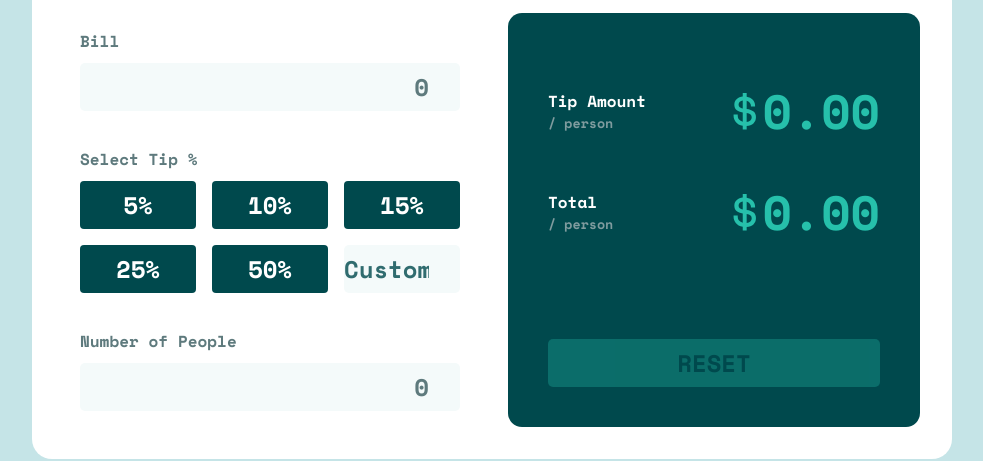
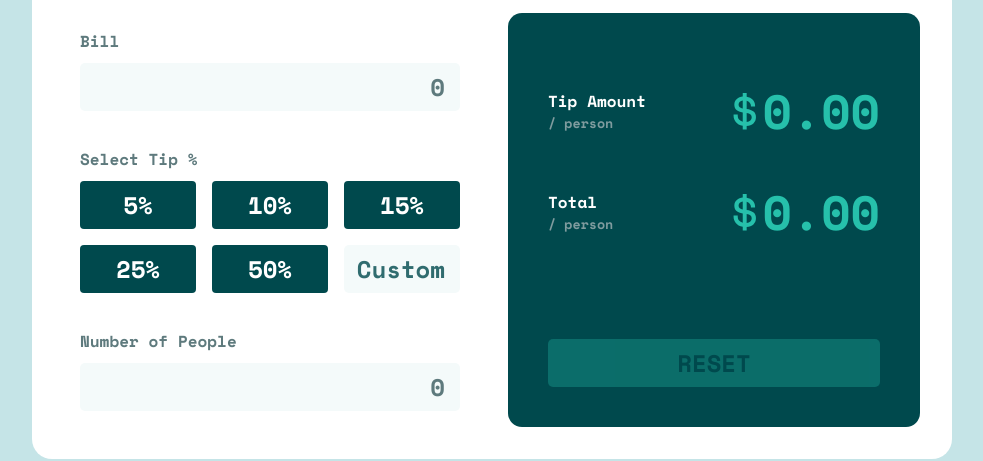
Before and after one commit to calebesg/splitter, a Svelte app: page / in a window 1280 px wide. Shown: the part 256-717 px from the top of the page, without its empty margins (148-1131 px from the left). Built offline with nearby package versions, Linux system fonts and the light colour scheme.

Commit message:
refatoring data presentation logic

```diff
--- a/src/App.svelte
+++ b/src/App.svelte
@@ -1,62 +1,69 @@
 <script>
 	import formatCurrency from "./Utils/formatCurrency";
 
-	const values = {
-		bill: "",
-		tips: "",
-		peoples: "",
-	};
-	let amount = 0;
-	let total = 0;
+	const tips = [5, 10, 15, 25, 50];
 
-	const taxes = [5, 10, 15, 25, 50];
+	let bill = "";
+	let tip = "";
+	let people = "";
+	let amount = "";
+	let total = "";
 
+	let tipSelectedIndex;
 	let resetIsVisible = false;
 
-	function cleanForm() {
-		values.bill = "";
-		values.tips = "";
-		values.peoples = "";
+	const validateFields = () => {
+		if (people === "" || bill === "" || tip === "") {
+			throw new Error("empty");
+		}
 
-		total = 0;
-		amount = 0;
+		if (people === "0") {
+			throw new Error("nullable");
+		}
+	};
 
-		resetIsVisible = false;
-	}
-
-	function changeValue(field, value) {
-		values[field] = Number(value);
-		calculateTip();
-	}
-
-	function calculateTip() {
+	const calculate = () => {
 		try {
 			validateFields();
 
-			const { bill, tips, peoples } = values;
-			total = bill * (tips / 100 + 1);
-			amount = total / peoples;
+			total = bill * (tip / 100 + 1);
+			amount = total / people;
 
 			total = formatCurrency(total);
 			amount = formatCurrency(amount);
 
 			resetIsVisible = true;
 		} catch (error) {
-			if (error.message == "nullable") amount = 0;
+			if (error.message == "nullable") amount = "";
 		}
-	}
+	};
 
-	function validateFields() {
-		const { bill, tips, peoples } = values;
+	const setBill = (value) => {
+		bill = value;
+		calculate();
+	};
 
-		if (peoples === "" || bill === "" || tips === "") {
-			throw new Error("empty");
-		}
+	const setPeople = (value) => {
+		people = value;
+		calculate();
+	};
 
-		if (peoples === 0) {
-			throw new Error("nullable");
-		}
-	}
+	const setTip = (value, index = "") => {
+		tip = value;
+		tipSelectedIndex = index;
+		calculate();
+	};
+
+	const clearData = () => {
+		bill = "";
+		tip = "";
+		people = "";
+		total = "";
+		amount = "";
+
+		tipSelectedIndex = "";
+		resetIsVisible = false;
+	};
 </script>
 
 <main>
@@ -68,21 +75,26 @@
 				<input
 					id="bill"
 					class="field"
+					value={bill}
 					type="number"
 					min="1"
 					step="0.1"
 					placeholder="0"
-					on:input={(e) => changeValue("bill", e.target.value)}
+					on:input={(e) => setBill(e.target.value)}
 				/>
 			</div>
 
 			<div class="input-group">
 				<label for="tips">Select Tip %</label>
 				<ul class="tips" id="tips">
-					{#each taxes as tax}
+					{#each tips as tip, index}
 						<li class="tips-item">
-							<button type="button" on:click={() => changeValue("tips", tax)}>
-								{tax}%
+							<button
+								class={tipSelectedIndex === index && "active"}
+								type="button"
+								on:click={() => setTip(tip, index)}
+							>
+								{tip}%
 							</button>
 						</li>
 					{/each}
@@ -91,12 +103,13 @@
 						<input
 							id="custom"
 							class="field"
+							value={tipSelectedIndex === "" ? tip : ""}
 							aria-label="Insira um valor customizado"
 							type="number"
 							min="1"
 							step="0.5"
 							placeholder="Custom"
-							on:input={(e) => changeValue("tips", e.target.value)}
+							on:input={(e) => setTip(e.target.value)}
 						/>
 					</li>
 				</ul>
@@ -106,21 +119,20 @@
 				<div class="input-header">
 					<label for="peoples">Number of People</label>
 					<small
-						class={values.peoples === 0
-							? "message-error"
-							: "message-error hidden"}
+						class={people === "0" ? "message-error" : "message-error hidden"}
 					>
 						Can`t be zero
 					</small>
 				</div>
 				<input
 					id="peoples"
-					class={values.peoples === 0 ? "field error" : "field"}
+					class={people === "0" ? "field error" : "field"}
 					type="number"
+					value={people}
 					min="0"
 					step="1"
 					placeholder="0"
-					on:input={(e) => changeValue("peoples", e.target.value)}
+					on:input={(e) => setPeople(e.target.value)}
 				/>
 			</div>
 		</form>
@@ -132,7 +144,7 @@
 						Tip Amount
 						<small>/ person</small>
 					</h3>
-					<p id="amount" class="display-value">
+					<p class="display-value">
 						<img src="images/icon-dollar.svg" alt="" aria-hidden="true" />
 						<span>{amount ? amount : "0.00"}</span>
 					</p>
@@ -142,7 +154,7 @@
 						Total
 						<small>/ person</small>
 					</h3>
-					<p id="total" class="display-value">
+					<p class="display-value">
 						<img src="images/icon-dollar.svg" alt="" aria-hidden="true" />
 						<span>{total ? total : "0.00"}</span>
 					</p>
@@ -153,7 +165,7 @@
 				type="reset"
 				form="calculator"
 				disabled={resetIsVisible ? "" : "disabled"}
-				on:click={cleanForm}
+				on:click={clearData}
 			>
 				RESET
 			</button>
@@ -262,6 +274,11 @@
 		background-color: var(--strong-cyan);
 	}
 
+	.tips button.active {
+		background-color: #9fe8df;
+		color: var(--very-dark-cyan);
+	}
+
 	.tips .field::placeholder {
 		color: var(--very-dark-cyan);
 		opacity: 0.8;
@@ -340,6 +357,10 @@
 			margin-bottom: 80px;
 		}
 
+		.input-group .field {
+			padding-right: 0;
+		}
+
 		.tips {
 			grid-template-columns: repeat(3, 1fr);
 			grid-template-rows: 3rem 3rem;
```
